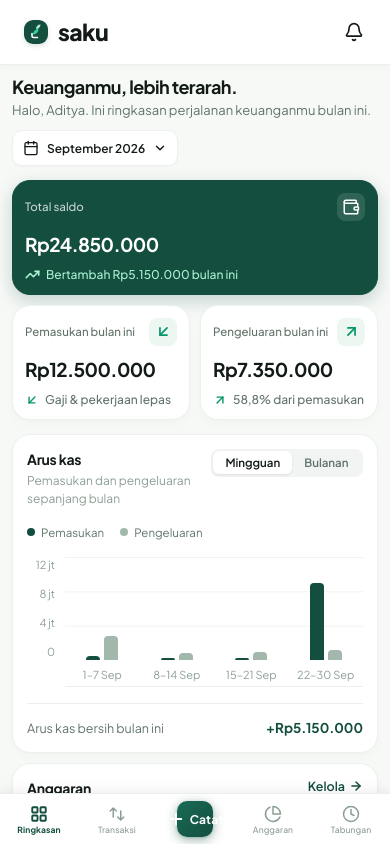
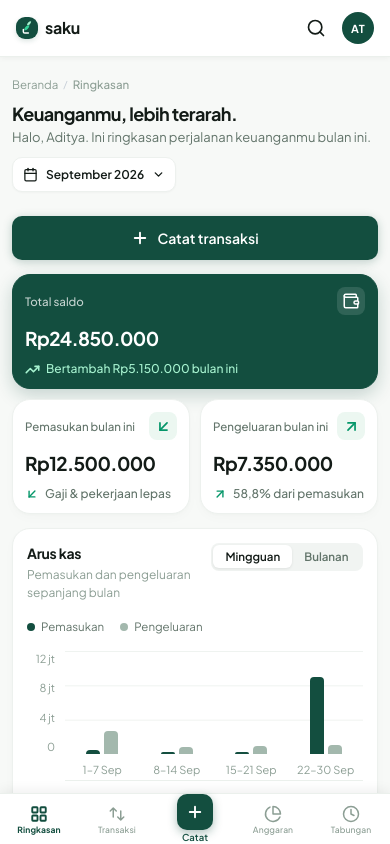
Before and after one commit to Muh-Zahir/Saku, a Next.js app: page / in a window 390 px wide. Shown: the top 844 px of the page. Built offline with nearby package versions, Linux system fonts and the light colour scheme.

Commit message:
feat: implement new mobile design - header with search+avatar, circle nav button, breadcrumb, full-width catat button, single-column dashboard

```diff
--- a/src/App.jsx
+++ b/src/App.jsx
@@ -250,11 +250,12 @@ export default function App() {
 
   return (
     <div className="app-container">
-      {/* Mobile Top Header */}
+      {/* Mobile Top Header — sesuai design baru */}
       <header className="mobile-header">
-        <div className="brand-logo" style={{ marginBottom: 0 }}>
+        {/* Logo kiri */}
+        <div className="mobile-header-logo">
           <div className="logo-mark">
-            <svg width="24" height="24" viewBox="0 0 24 24" fill="none">
+            <svg width="22" height="22" viewBox="0 0 24 24" fill="none">
               <rect width="24" height="24" rx="7" fill="#134e3f"/>
               <path d="M9 14.5C9 11.5 11.5 9 14.5 9C14.5 12 12 14.5 9 14.5Z" fill="#34d399"/>
               <path d="M12 9C12 6.5 14 4.5 16.5 4.5C16.5 7 14.5 9 12 9Z" fill="#a7f3d0"/>
@@ -263,9 +264,18 @@ export default function App() {
           </div>
           <span className="logo-text">saku</span>
         </div>
-        <button className="icon-btn-ghost" onClick={() => addToast('Tidak ada notifikasi baru.')}>
-          <Bell size={20} />
-        </button>
+
+        {/* Ikon kanan: search + avatar */}
+        <div className="mobile-header-actions">
+          <button className="mobile-header-icon-btn" onClick={() => addToast('Fitur pencarian segera hadir.')} aria-label="Cari">
+            <svg viewBox="0 0 24 24" fill="none" stroke="currentColor" strokeWidth="2" strokeLinecap="round" strokeLinejoin="round" width="20" height="20">
+              <circle cx="11" cy="11" r="8"/><path d="m21 21-4.35-4.35"/>
+            </svg>
+          </button>
+          <button className="mobile-header-avatar" onClick={() => addToast('Profil Aditya Pratama')} aria-label="Profil">
+            <span>AT</span>
+          </button>
+        </div>
       </header>
 
       {/* Sidebar Navigation (desktop) */}
@@ -408,8 +418,8 @@ export default function App() {
                 >
                   <span className="mobile-nav-action-icon">
                     {item.icon}
-                    <span className="nav-action-label">Catat</span>
                   </span>
+                  <span className="mobile-nav-label">Catat</span>
                 </button>
               );
             }
--- a/src/components/Header.jsx
+++ b/src/components/Header.jsx
@@ -31,18 +31,16 @@ export default function Header({ currentPeriod, onSelectPeriod, onOpenAddTransac
         <p className="page-subtitle">Halo, Aditya. Ini ringkasan perjalanan keuanganmu bulan ini.</p>
       </div>
 
-      {/* Desktop: period selector + tombol tambah dalam satu row */}
-      {/* Mobile: period selector + tombol ikon bulat dalam satu row inline */}
+      {/* Period Selector */}
       <div className="page-actions">
-        {/* Period Selector */}
         <div className="dropdown-wrapper" ref={dropdownRef} style={{ position: 'relative' }}>
           <button
             className="btn-period-select"
             onClick={() => setIsDropdownOpen(!isDropdownOpen)}
           >
-            <Calendar size={16} strokeWidth={2} />
+            <Calendar size={15} strokeWidth={2} />
             <span>{currentPeriod}</span>
-            <ChevronDown size={14} strokeWidth={2.5} />
+            <ChevronDown size={13} strokeWidth={2.5} />
           </button>
 
           {isDropdownOpen && (
@@ -68,12 +66,13 @@ export default function Header({ currentPeriod, onSelectPeriod, onOpenAddTransac
           <Plus size={16} strokeWidth={2.5} />
           <span>Tambah transaksi</span>
         </button>
+      </div>
 
-        {/* Mobile CTA — ikon bulat saja, hemat ruang */}
-        <button className="btn-add-tx-mobile" onClick={onOpenAddTransaction} aria-label="Tambah transaksi">
-          <Plus size={20} strokeWidth={2.5} />
-        </button>
-      </div>
+      {/* Mobile CTA — full width button sesuai design */}
+      <button className="btn-catat-mobile" onClick={onOpenAddTransaction}>
+        <Plus size={18} strokeWidth={2.5} />
+        <span>Catat transaksi</span>
+      </button>
     </div>
   );
 }
--- a/src/index.css
+++ b/src/index.css
@@ -2237,27 +2237,135 @@ input, select {
 }
 
 /* ==========================================================================
-   MOBILE HEADER
+   MOBILE HEADER — design baru dengan search + avatar
    ========================================================================== */
 .mobile-header {
   display: none;
   align-items: center;
   justify-content: space-between;
-  padding: 12px 16px;
+  padding: 10px 16px;
   background-color: #ffffff;
   border-bottom: 1px solid var(--border-subtle);
-  /* Fixed agar tetap di atas saat scroll */
   position: fixed;
   top: 0;
   left: 0;
   right: 0;
-  /* Kunci: width 100vw + max 100vw — tidak bisa overflow viewport */
   width: 100vw;
   max-width: 100vw;
   box-sizing: border-box;
   z-index: 60;
-  min-height: 56px;
-  box-shadow: 0 1px 8px rgba(0,0,0,0.04);
+  min-height: 52px;
+  box-shadow: 0 1px 6px rgba(0,0,0,0.05);
+}
+
+.mobile-header-logo {
+  display: flex;
+  align-items: center;
+  gap: 7px;
+}
+
+.mobile-header-logo .logo-mark {
+  display: flex;
+  align-items: center;
+  justify-content: center;
+}
+
+.mobile-header-logo .logo-text {
+  font-size: 16px;
+  font-weight: 700;
+  color: var(--text-main);
+  letter-spacing: -0.3px;
+}
+
+.mobile-header-actions {
+  display: flex;
+  align-items: center;
+  gap: 8px;
+}
+
+.mobile-header-icon-btn {
+  display: flex;
+  align-items: center;
+  justify-content: center;
+  width: 36px;
+  height: 36px;
+  border-radius: 10px;
+  color: var(--text-secondary);
+  border: none;
+  background: none;
+  cursor: pointer;
+  transition: background var(--transition-fast);
+}
+
+.mobile-header-icon-btn:hover {
+  background-color: #f3f7f4;
+}
+
+.mobile-header-avatar {
+  display: flex;
+  align-items: center;
+  justify-content: center;
+  width: 32px;
+  height: 32px;
+  border-radius: 50%;
+  background-color: var(--brand-dark);
+  color: #ffffff;
+  font-size: 11px;
+  font-weight: 700;
+  letter-spacing: 0.3px;
+  border: none;
+  cursor: pointer;
+  transition: opacity var(--transition-fast);
+}
+
+.mobile-header-avatar:hover {
+  opacity: 0.85;
+}
+
+/* Breadcrumb — hanya di mobile */
+.mobile-breadcrumb {
+  display: none;
+  align-items: center;
+  gap: 5px;
+  font-size: 11.5px;
+  color: var(--text-dimmed);
+  margin-bottom: 10px;
+  flex-wrap: wrap;
+}
+
+.mobile-breadcrumb .breadcrumb-sep {
+  color: #c4cdd6;
+  font-size: 10px;
+}
+
+.mobile-breadcrumb .breadcrumb-current {
+  color: var(--text-secondary);
+  font-weight: 500;
+}
+
+/* Full-width Catat Transaksi button — khusus mobile dashboard */
+.btn-catat-mobile {
+  display: none; /* ditampilkan lewat media query */
+  width: 100%;
+  align-items: center;
+  justify-content: center;
+  gap: 8px;
+  padding: 13px 20px;
+  background-color: var(--brand-dark);
+  color: #ffffff;
+  font-size: 14px;
+  font-weight: 600;
+  border-radius: 10px;
+  border: none;
+  cursor: pointer;
+  margin-top: 14px;
+  transition: background var(--transition-fast), transform var(--transition-fast);
+  box-shadow: 0 2px 10px rgba(19, 78, 63, 0.25);
+}
+
+.btn-catat-mobile:active {
+  transform: scale(0.98);
+  background-color: var(--brand-dark-hover);
 }
 
 .menu-toggle-btn, .icon-btn-ghost {
@@ -2274,6 +2382,7 @@ input, select {
 .menu-toggle-btn:hover, .icon-btn-ghost:hover {
   background-color: #f3f7f4;
 }
+
 
 .sidebar-backdrop {
   display: none;
@@ -2359,53 +2468,54 @@ input, select {
   color: var(--brand-dark);
 }
 
-/* Tombol aksi tengah — pill/capsule shape yang lebih premium */
+/* Tombol aksi tengah — lingkaran hijau sesuai design */
 .mobile-nav-action {
   display: flex;
   flex-direction: column;
   align-items: center;
   justify-content: center;
-  height: 56px;
+  height: 60px;
   width: 100%;
   background: none;
   border: none;
   cursor: pointer;
-  padding: 6px 4px;
-  gap: 0;
+  padding: 4px 4px 6px;
+  gap: 3px;
 }
 
 .mobile-nav-action-icon {
   display: flex;
   align-items: center;
   justify-content: center;
-  gap: 5px;
-  /* Pill/capsule shape — lebih premium dari kotak */
-  height: 36px;
-  padding: 0 16px;
-  background: linear-gradient(135deg, #1a6b56 0%, var(--brand-dark) 100%);
-  border-radius: 18px;            /* fully rounded pill */
+  width: 40px;
+  height: 40px;
+  background: var(--brand-dark);
+  border-radius: 50%;             /* lingkaran penuh */
   color: #ffffff;
-  box-shadow: 0 3px 12px rgba(19, 78, 63, 0.4), 0 1px 3px rgba(19, 78, 63, 0.2);
+  box-shadow: 0 3px 10px rgba(19, 78, 63, 0.35);
   transition: transform var(--transition-fast), box-shadow var(--transition-fast);
-  white-space: nowrap;
+  flex-shrink: 0;
 }
 
 .mobile-nav-action-icon svg {
-  width: 16px;
-  height: 16px;
-  flex-shrink: 0;
-}
-
-.mobile-nav-action-icon .nav-action-label {
-  font-size: 12px;
-  font-weight: 700;
-  letter-spacing: 0.2px;
+  width: 20px;
+  height: 20px;
+}
+
+/* Label "Catat" di bawah lingkaran */
+.mobile-nav-action .mobile-nav-label {
+  font-size: 9.5px;
+  font-weight: 600;
+  color: var(--brand-dark);
+  letter-spacing: 0.1px;
+  line-height: 1;
 }
 
 .mobile-nav-action:active .mobile-nav-action-icon {
-  transform: scale(0.93);
-  box-shadow: 0 2px 6px rgba(19, 78, 63, 0.25);
-}
+  transform: scale(0.92);
+  box-shadow: 0 2px 6px rgba(19, 78, 63, 0.22);
+}
+
 
 /* ==========================================================================
    TABLET RESPONSIVE (max 1080px)
@@ -2474,9 +2584,25 @@ input, select {
     display: none;
   }
 
-  /* Main content — padding-top untuk fixed header (56px) + breathing room */
+  /* Main content — padding-top untuk fixed header (52px) + breathing room */
   .main-content {
-    padding: calc(56px + 24px) 16px calc(56px + env(safe-area-inset-bottom, 0px) + 16px);
+    padding: calc(52px + 20px) 16px calc(64px + env(safe-area-inset-bottom, 0px) + 8px);
+  }
+
+  /* Tampilkan breadcrumb di mobile */
+  .mobile-breadcrumb {
+    display: flex;
+  }
+
+  /* Tampilkan full-width catat button di mobile */
+  .btn-catat-mobile {
+    display: flex;
+  }
+
+  /* Sembunyikan tombol add tx desktop dan mobile inline */
+  .btn-add-tx-desktop,
+  .btn-add-tx-mobile {
+    display: none !important;
   }
 
   /* Page header — title group tetap block, actions jadi row */
--- a/src/views/DashboardPage.jsx
+++ b/src/views/DashboardPage.jsx
@@ -21,6 +21,14 @@ export default function DashboardPage({
 
   return (
     <>
+      {/* Breadcrumb — hanya tampil di mobile */}
+      <nav className="mobile-breadcrumb" aria-label="Breadcrumb">
+        <span>Beranda</span>
+        <span className="breadcrumb-sep">/</span>
+        <span className="breadcrumb-current">Ringkasan</span>
+      </nav>
+
+      {/* Page header: judul + subtitle + period selector + tombol catat */}
       <Header
         currentPeriod={currentPeriod}
         onSelectPeriod={(p) => {
@@ -33,26 +41,26 @@ export default function DashboardPage({
       {/* 3 Metric Cards */}
       <MetricCards metrics={data.metrics} />
 
-      {/* Middle Grid: Arus Kas & Anggaran */}
-      <section className="dashboard-split-grid">
+      {/* Arus Kas */}
       <CashflowChart
         cashflowData={data.cashflow}
         netCashflow={netCashflow}
       />
+
+      {/* Anggaran */}
       <BudgetCard
         budgets={data.budgets}
         onOpenManageBudget={onOpenManageBudget}
       />
-      </section>
 
-      {/* Bottom Grid: Transaksi Terbaru & Target Tabungan */}
-      <section className="dashboard-split-grid bottom-grid">
+      {/* Transaksi Terbaru */}
       <TransactionsCard transactions={data.transactions} />
+
+      {/* Target Tabungan */}
       <SavingsCard
         savings={data.savings}
         onOpenAddGoal={onOpenAddGoal}
       />
-      </section>
     </>
   );
 }
```
Lines whose indentation alone changed are shown as unchanged.
